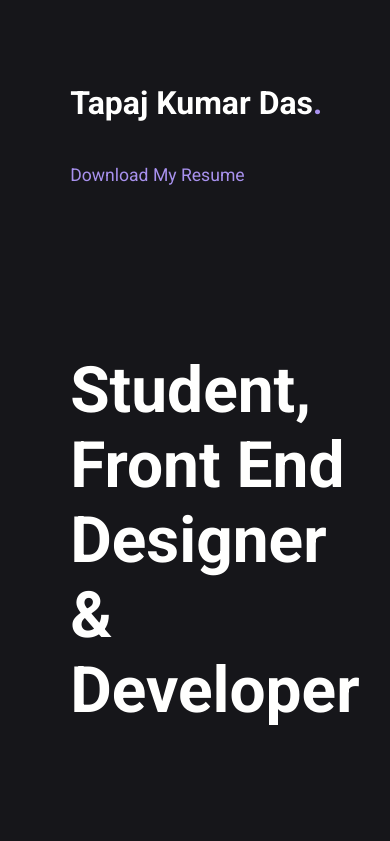
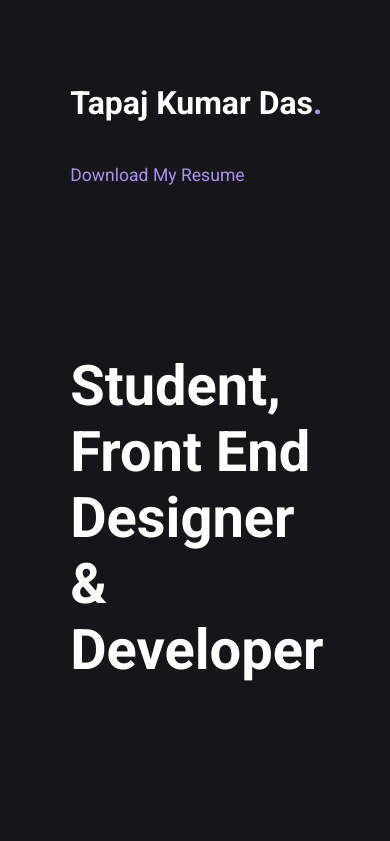
Before and after one commit to tapaj/tapaj.github.io, a plain HTML site: page index.html in a window 390 px wide. Shown: the top 841 px of the page. Drawn offline with Linux system fonts and the light colour scheme.

Commit message:
Fixed responsiveness with designation class

```diff
--- a/css/master.css
+++ b/css/master.css
@@ -109,6 +109,7 @@ header a {
 
 .landing-page {
     height: 100vh;
+    min-height: 500px;
 }
 
 .landing-page h1:last-child {
@@ -200,6 +201,10 @@ footer h2 {
         margin: 0 auto;
     }
 
+    h1 {
+        font-size: 3.5em;
+    }
+
     nav {
         display: none;
     }
```
